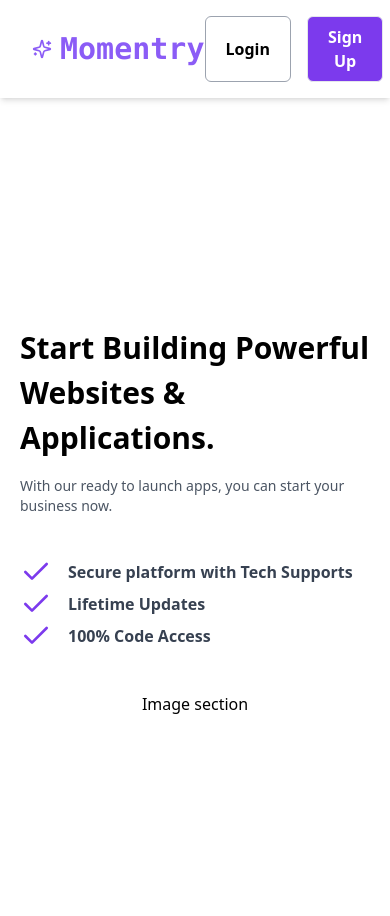
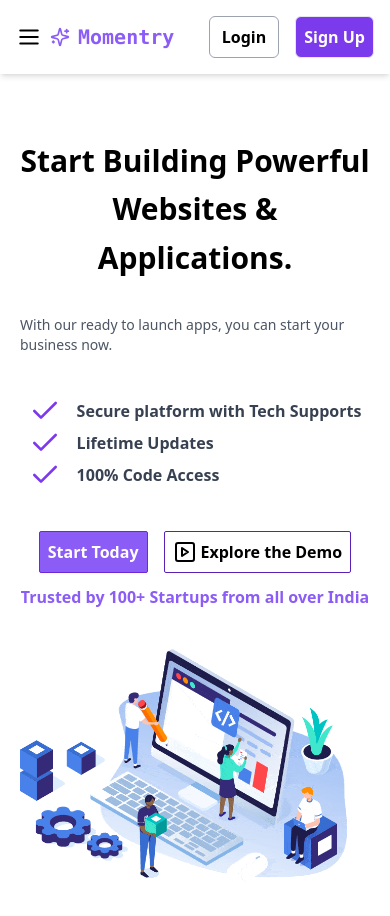
Before and after one commit to abhissh11/diploy-assignment, a React (Vite) app: page / in a window 390 px wide. Shown: the top 916 px of the page. Built offline with nearby package versions, Linux system fonts and the light colour scheme.

Commit message:
implemented routes & hero sec

```diff
--- a/package.json
+++ b/package.json
@@ -13,7 +13,8 @@
     "@headlessui/react": "^2.1.8",
     "lucide-react": "^0.445.0",
     "react": "^18.3.1",
-    "react-dom": "^18.3.1"
+    "react-dom": "^18.3.1",
+    "react-router-dom": "^6.26.2"
   },
   "devDependencies": {
     "@eslint/js": "^9.9.0",
--- a/src/App.jsx
+++ b/src/App.jsx
@@ -1,13 +1,18 @@
+import React from "react";
+import { BrowserRouter, Route, Router, Routes } from "react-router-dom";
+import HomePage from "./pages/HomePage";
 import Header from "./components/Header";
-import Hero from "./components/Hero";
-import HomePage from "./pages/HomePage";
+import Upcoming from "./pages/Upcoming";
 
 function App() {
   return (
-    <>
+    <BrowserRouter>
       <Header />
-      <HomePage />
-    </>
+      <Routes>
+        <Route path="/" element={<HomePage />} />
+        <Route path="/upcoming" element={<Upcoming />} />
+      </Routes>
+    </BrowserRouter>
   );
 }
 
--- a/src/components/Header.jsx
+++ b/src/components/Header.jsx
@@ -1,16 +1,28 @@
 import { Popover, PopoverButton, PopoverPanel } from "@headlessui/react";
-import { ChevronDown, Sparkles } from "lucide-react";
-import React from "react";
+import { ChevronDown, Hand, Menu, Sparkles } from "lucide-react";
+import React, { useState } from "react";
+import { Link } from "react-router-dom";
 
 export default function Header() {
+  const [showMenu, setShowMenu] = useState(false);
+
+  const hanndleMenuClick = () => {
+    setShowMenu(!showMenu);
+  };
   return (
-    <div className="flex justify-between items-center py-4 px-8 shadow-md">
-      <div className="">
-        <h1 className="flex items-center gap-2 text-3xl font-bold text-violet-500 font-mono">
+    <>
+      <div className="flex justify-between items-center py-4 px-4 md:px-8 shadow-md">
+        <div className="flex gap-2 items-center">
+          <Menu
+            size={26}
+            onClick={hanndleMenuClick}
+            className="md:hidden cursor-pointer"
+          />
+          <h1 className="flex items-center gap-2 text-xl md:text-3xl font-bold text-violet-500 font-mono">
             <span>
               <Sparkles size={20} className="" />
             </span>
-          Momentry
+            <Link to="/">Momentry</Link>
           </h1>
         </div>
         <div className="md:flex gap-8 text-md font-medium text-gray-700 hidden ">
@@ -32,7 +44,9 @@ export default function Header() {
                   href="#"
                 >
                   <p className="font-semibold ">Insights</p>
-                <p className="text-gray-800">Measure actions your users take</p>
+                  <p className="text-gray-800">
+                    Measure actions your users take
+                  </p>
                 </a>
                 <a
                   className="block rounded-lg py-2 px-3 transition hover:bg-violet-400"
@@ -64,22 +78,113 @@ export default function Header() {
               </div>
             </PopoverPanel>
           </Popover>
-        <h2>Catalog</h2>
-        <h2>Services</h2>
-        <h2>Pricing</h2>
-        <h2>Blogs</h2>
+          <Link to="/upcoming" className="hover:text-violet-600 cursor-pointer">
+            Catalog
+          </Link>
+          <Link to="/upcoming" className="hover:text-violet-600 cursor-pointer">
+            Services
+          </Link>
+          <Link to="/upcoming" className="hover:text-violet-600 cursor-pointer">
+            Pricing
+          </Link>
+          <Link to="/upcoming" className="hover:text-violet-600 cursor-pointer">
+            Blogs
+          </Link>
         </div>
         <div className="flex gap-4">
-        <button className="px-5 py-1 text-center border border-gray-400 rounded-md text-md font-semibold hover:text-violet-500">
+          <button className="px-3 md:px-5 py-1 text-center border border-gray-400 rounded-md text-md font-semibold hover:text-violet-500">
             Login
           </button>
           <button
-          className="px-5 py-2 text-center border rounded-md bg-violet-600 text-white text-md font-semibold
+            className="px-2 md:px-5 py-2 text-center border rounded-md bg-violet-600 text-white text-md font-semibold
         hover:bg-violet-800"
           >
             Sign Up
           </button>
         </div>
       </div>
+      {showMenu && (
+        <>
+          <div className="flex flex-col gap-8 text-md font-medium text-gray-700 absolute top-20 bg-violet-100  w-[80%] p-8 rounded-sm h-svh">
+            <Popover>
+              <PopoverButton className="flex items-start text-md font-semibold  focus:outline-none data-[active]:text-violet-600 data-[hover]:text-violet-600 data-[focus]:outline-1 data-[focus]:outline-violet-500">
+                Solutions{" "}
+                <span>
+                  <ChevronDown className="pt-1" />
+                </span>
+              </PopoverButton>
+              <PopoverPanel
+                transition
+                anchor="bottom"
+                className="bg-violet-200 divide-y divide-white/5 rounded-xl text-sm/6 transition duration-200 ease-in-out [--anchor-gap:var(--spacing-5)] data-[closed]:-translate-y-1 data-[closed]:opacity-0"
+              >
+                <div className="p-3">
+                  <a
+                    className="block rounded-lg py-2 px-3 transition hover:bg-violet-400"
+                    href="#"
+                  >
+                    <p className="font-semibold ">Insights</p>
+                    <p className="text-gray-800">
+                      Measure actions your users take
+                    </p>
+                  </a>
+                  <a
+                    className="block rounded-lg py-2 px-3 transition hover:bg-violet-400"
+                    href="#"
+                  >
+                    <p className="font-semibold ">Automations</p>
+                    <p className="text-gray-800">
+                      Create your own targeted content
+                    </p>
+                  </a>
+                  <a
+                    className="block rounded-lg py-2 px-3 transition hover:bg-violet-400"
+                    href="#"
+                  >
+                    <p className="font-semibold">Reports</p>
+                    <p className="text-gray-800">Keep track of your growth</p>
+                  </a>
+                </div>
+                <div className="p-3">
+                  <a
+                    className="block rounded-lg py-2 px-3 transition hover:bg-violet-400"
+                    href="#"
+                  >
+                    <p className="font-semibold">Documentation</p>
+                    <p className="text-gray-800">
+                      Start integrating products and tools
+                    </p>
+                  </a>
+                </div>
+              </PopoverPanel>
+            </Popover>
+            <Link
+              to="/upcoming"
+              className="hover:text-violet-600 cursor-pointer"
+            >
+              Catalog
+            </Link>
+            <Link
+              to="/upcoming"
+              className="hover:text-violet-600 cursor-pointer"
+            >
+              Services
+            </Link>
+            <Link
+              to="/upcoming"
+              className="hover:text-violet-600 cursor-pointer"
+            >
+              Pricing
+            </Link>
+            <Link
+              to="/upcoming"
+              className="hover:text-violet-600 cursor-pointer"
+            >
+              Blogs
+            </Link>
+          </div>
+        </>
+      )}
+    </>
   );
 }
--- a/src/components/Hero.jsx
+++ b/src/components/Hero.jsx
@@ -1,16 +1,23 @@
-import { Check } from "lucide-react";
+import { Check, SquarePlay } from "lucide-react";
 import React from "react";
+import hero from "../assets/site-invention-gif.gif";
 
 export default function Hero() {
   return (
-    <div className="mx-5 md:mx-20 flex flex-col  md:flex-row md:justify-between justify-center items-center h-svh">
-      <div className="">
-        <h1 className="md:text-5xl text-3xl leading-normal font-bold">
-          Start Building Powerful <br /> Websites & Applications.
-        </h1>
-        <p className="mt-4 text-sm text-gray-600 ">
-          With our ready to launch apps, you can start your business now.
-        </p>
+    <div className="mx-5 md:mx-20 flex flex-col gap-4 md:flex-row md:justify-between justify-evenly items-center h-svh">
+      <div className="flex flex-col md:items-start items-center justify-center">
+        <div className="flex flex-col gap-4 items-center md:items-start mt-10 md:mt-0">
+          <h1 className="md:hidden text-3xl leading-relaxed font-bold text-center">
+            Start Building Powerful Websites & Applications.
+          </h1>
+          <h1 className="hidden md:block md:text-5xl  leading-relaxed font-bold">
+            Start Building Powerful <br />
+            Websites & Applications.
+          </h1>
+          <p className="mt-4 text-sm text-gray-600 ">
+            With our ready to launch apps, you can start your business now.
+          </p>
+        </div>
         <div className="my-10">
           <h2 className="flex items-center gap-4 text-md font-semibold text-gray-700">
             <span>
@@ -31,9 +38,25 @@ export default function Hero() {
             100% Code Access
           </h2>
         </div>
+        <div className="flex flex-col gap-3">
+          <div className="flex gap-4 items-center justify-center">
+            <button className="px-2 md:px-4 py-2 bg-violet-500 text-white text-md font-semibold rounded-sm border border-violet-700 text-center ">
+              Start Today
+            </button>
+            <button className="px-2 md:px-4 py-2 text-md font-semibold rounded-sm border border-violet-800 flex items-center gap-1">
+              <SquarePlay /> Explore the Demo
+            </button>
+          </div>
+          <p className="text-md font-semibold text-violet-500">
+            Trusted by 100+ Startups from all over India
+          </p>
+        </div>
       </div>
+      {/* Image/right section */}
       <div className="">
-        <h1>Image section</h1>
+        <div className="max-w-[32rem]">
+          <img src={hero} alt="hero-img" />
+        </div>
       </div>
     </div>
   );
--- a/src/pages/HomePage.jsx
+++ b/src/pages/HomePage.jsx
@@ -1,10 +1,9 @@
-import React from "react";
-import Hero from "../components/Hero";
+import Hero from "./../components/Hero";
 
 export default function HomePage() {
   return (
-    <div className="">
+    <main>
       <Hero />
-    </div>
+    </main>
   );
 }
--- /dev/null
+++ b/src/pages/Upcoming.jsx
@@ -0,0 +1,5 @@
+import React from "react";
+
+export default function Upcoming() {
+  return <div>Upcoming</div>;
+}
```
Also changed, not shown: src/assets/site-invention-gif.gif (added), 1 other file (tests, documents, lock files or other folders). Lines whose indentation alone changed are shown as unchanged.
